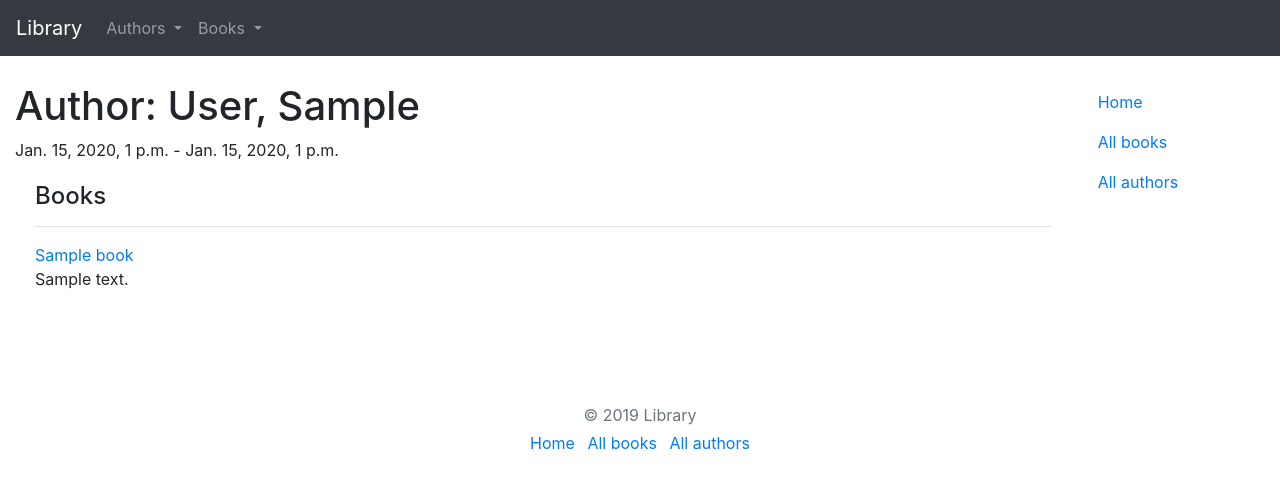
After one commit to Blizzardnya/Locallibrary, a Django app: page /catalog/author/1 in a window 1280 px wide. The commit adds this page. Shown: the top 489 px of the page. Run offline with Django 3.2, Linux system fonts and the light colour scheme; tables that the repository leaves empty hold one stand-in row (values such as "Sample post"); some libraries are stand-ins or nearby versions.

Commit message:
Add templates and views

```diff
--- a/catalog/models.py
+++ b/catalog/models.py
@@ -26,7 +26,7 @@ class Book(models.Model):
     title = models.CharField(max_length=200)
     author = models.ForeignKey('Author', on_delete=models.SET_NULL, null=True)
     summary = models.TextField(max_length=1000, help_text="Enter a brief description of the book")
-    ISBN = models.CharField('ISBN',max_length=13, help_text='13 Character <a href="https://www.isbn-international.org/content/what-isbn">ISBN number</a>')
+    ISBN = models.CharField('ISBN', max_length=13, help_text='13 Character <a href="https://www.isbn-international.org/content/what-isbn">ISBN number</a>')
     genre = models.ManyToManyField(Genre, help_text="Select a genre for this book")
     language = models.ForeignKey(Language, on_delete=models.SET_NULL, null=True)
 
--- /dev/null
+++ b/catalog/templates/catalog/author/author_detail.html
@@ -0,0 +1,19 @@
+{% extends "catalog/base.html" %}
+
+{% block title %}<title>{{ author }}</title>{% endblock %}
+
+{% block content %}
+    <h1>Author: {{ author }}</h1>
+    <p>{{ author.date_of_birth }} - {{ author.date_of_death }}</p>
+
+    <div style="margin-left:20px;margin-top:20px">
+        <h4>Books</h4>
+        <hr>
+        {% for book in author.book_set.all %}
+        <a href="{% url 'book-detail' book.id %}">{{ book.title }}</a>
+        <p>{{book.summary}}</p>
+        {% empty %}
+            <p>There are no book's.</p>
+        {% endfor %}
+    </div>
+{% endblock %}
--- a/catalog/templates/catalog/base.html
+++ b/catalog/templates/catalog/base.html
@@ -13,14 +13,64 @@
             <div class="row">
                 <div class="col-sm-10">
                     {% block content %}{% endblock %}
+                    {% block pagination %}
+                        {% if is_paginated %}
+                        <nav aria-label="Page navigation" style="margin-top: 2%">
+                            <ul class="pagination justify-content-center">
+                              {% if page_obj.has_previous %}
+                                  <li class="page-item">
+                                      <a class="page-link" href="?page=1">&laquo; First</a>
+                                  </li>
+                                  <li class="page-item">
+                                      <a class="page-link" href="?page={{ page_obj.previous_page_number }}" tabindex="-1" aria-disabled="true">Previous</a>
+                                  </li>
+                              {% else %}
+                                  <li class="page-item disabled">
+                                      <a class="page-link" href="#">&laquo; First</a>
+                                  </li>
+                                  <li class="page-item disabled">
+                                      <a class="page-link" href="#" tabindex="-1" aria-disabled="true">Previous</a>
+                                  </li>
+                              {% endif %}
+                                {% for i in page_obj.paginator.page_range %}
+                                    {% if page_obj.number == i %}
+                                        <li class="page-item active">
+                                            <a class="page-link" href="?page={{ i }}">{{ i }}</a>
+                                        </li>
+                                    {% else %}
+                                        <li class="page-item">
+                                            <a class="page-link" href="?page={{ i }}">{{ i }}</a>
+                                        </li>
+                                    {% endif %}
+                                {% empty %}
+                                {% endfor %}
+                                {% if page_obj.has_next %}
+                                    <li class="page-item">
+                                        <a class="page-link" href="?page={{ page_obj.next_page_number }}">Next</a>
+                                    </li>
+                                    <li class="page-item">
+                                        <a class="page-link" href="?page={{ page_obj.paginator.num_pages }}">Last &raquo;</a>
+                                    </li>
+                                {% else %}
+                                    <li class="page-item disabled">
+                                        <a class="page-link" href="#">Next</a>
+                                    </li>
+                                    <li class="page-item disabled">
+                                        <a class="page-link" href="#">Last &raquo;</a>
+                                    </li>
+                                {% endif %}
+                            </ul>
+                        </nav>
+                        {% endif %}
+                    {% endblock %}
                 </div>
                 <div class="col-sm-2">
                     {% block sidebar %}
                         <ul class="nav flex-column">
                             <li class="nav-item">
                                 <a class="nav-link" href="{% url 'index' %}">Home</a>
-                                <a class="nav-link" href="#">All books</a>
-                                <a class="nav-link" href="#">All authors</a>
+                                <a class="nav-link" href="{% url 'books' %}">All books</a>
+                                <a class="nav-link" href="{% url 'authors' %}">All authors</a>
                             </li>
                         </ul>
                     {% endblock %}
@@ -31,9 +81,9 @@
     <footer class="my-5 pt-5 text-muted text-center text-small">
         <p class="mb-1">© 2019 Library</p>
         <ul class="list-inline">
-            <li class="list-inline-item"><a href="#">Privacy</a></li>
-            <li class="list-inline-item"><a href="#">Terms</a></li>
-            <li class="list-inline-item"><a href="#">Support</a></li>
+            <li class="list-inline-item"><a href="{% url 'index' %}">Home</a></li>
+            <li class="list-inline-item"><a href="{% url 'books' %}">All books</a></li>
+            <li class="list-inline-item"><a href="{% url 'authors' %}">All authors</a></li>
         </ul>
     </footer>
     <script src="https://code.jquery.com/jquery-3.3.1.slim.min.js" integrity="sha384-q8i/X+965DzO0rT7abK41JStQIAqVgRVzpbzo5smXKp4YfRvH+8abtTE1Pi6jizo" crossorigin="anonymous"></script>
--- a/catalog/templates/catalog/navbar.html
+++ b/catalog/templates/catalog/navbar.html
@@ -12,7 +12,7 @@
                     Authors
                 </a>
                 <div class="dropdown-menu" aria-labelledby="CustomerDropdownMenuLink">
-                    <a class="dropdown-item" href="#">View authors</a>
+                    <a class="dropdown-item" href="{% url 'authors' %}">View authors</a>
                 </div>
             </li>
             <li class="nav-item dropdown">
@@ -20,7 +20,7 @@
                     Books
                 </a>
                 <div class="dropdown-menu" aria-labelledby="CustomerDropdownMenuLink">
-                    <a class="dropdown-item" href="#">View books</a>
+                    <a class="dropdown-item" href="{% url 'books' %}">View books</a>
                 </div>
             </li>
         </ul>
--- a/catalog/urls.py
+++ b/catalog/urls.py
@@ -2,5 +2,9 @@ from django.urls import path, include
 from . import views
 
 urlpatterns = [
-    path('', views.index, name='index')
+    path('', views.index, name='index'),
+    path('books/', views.BookListView.as_view(), name='books'),
+    path('book/<int:pk>', views.BookDetailView.as_view(), name='book-detail'),
+    path('authors/', views.AuthorListView.as_view(), name='authors'),
+    path('author/<int:pk>', views.AuthorDetailView.as_view(), name='author-detail'),
 ]
--- a/catalog/views.py
+++ b/catalog/views.py
@@ -1,4 +1,6 @@
 from django.shortcuts import render
+from django.views import generic
+
 from . models import *
 
 # Create your views here.
@@ -18,3 +20,27 @@ def index(request):
                  'num_instances_available': num_instances_available, 'num_authors': num_authors,
                  'num_genres': num_genres},
     )
+
+
+class BookListView(generic.ListView):
+    model = Book
+    context_object_name = 'book_list'
+    template_name = 'catalog/book/book_list.html'
+    paginate_by = 10
+
+
+class BookDetailView(generic.DetailView):
+    model = Book
+    template_name = 'catalog/book/book_detail.html'
+
+
+class AuthorListView(generic.ListView):
+    model = Author
+    context_object_name = 'author_list'
+    template_name = 'catalog/author/author_list.html'
+    paginate_by = 10
+
+
+class AuthorDetailView(generic.DetailView):
+    model = Author
+    template_name = 'catalog/author/author_detail.html'
```
Also changed, not shown: catalog/templates/catalog/author/author_list.html (added, +16 -0 lines), catalog/templates/catalog/book/book_detail.html (added, +25 -0 lines), catalog/templates/catalog/book/book_list.html (added, +16 -0 lines).
